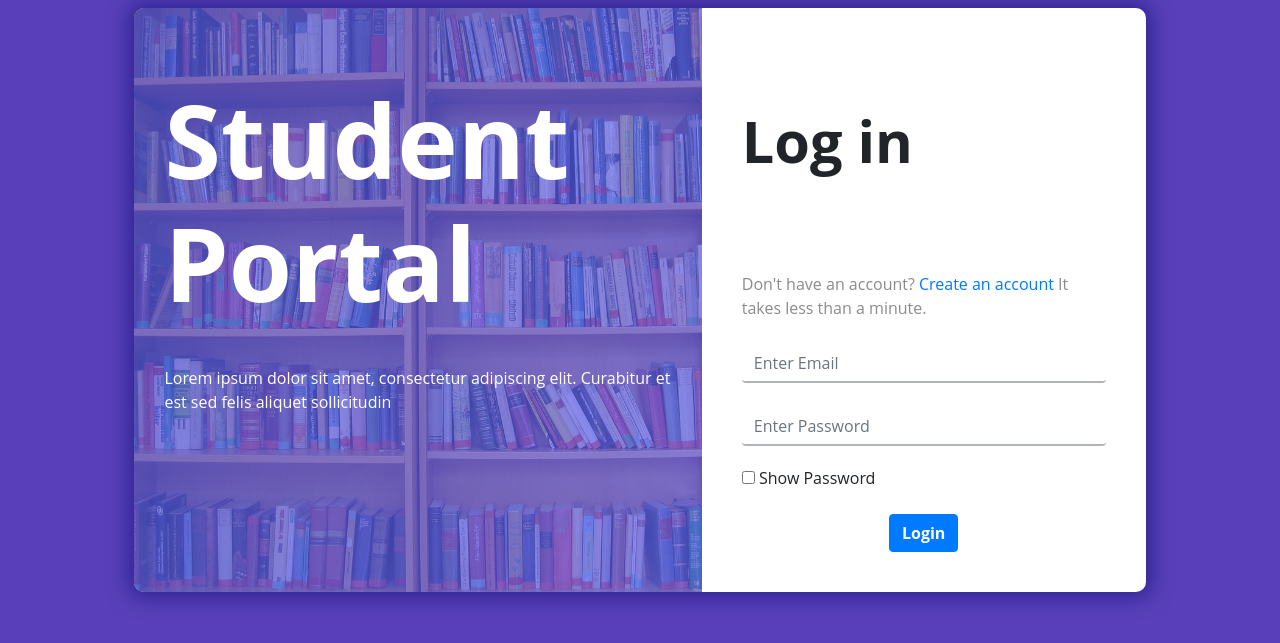
After one commit to sikandarx/MyApp, a PHP site: page /newlogin.php in a window 1280 px wide. The commit adds this page. Shown: the top 643 px of the page. Run offline with PHP 8.4, Linux system fonts and the light colour scheme.

Commit message:
New Login Page

```diff
--- a/application.php
+++ b/application.php
@@ -7,7 +7,7 @@ class application
         $host = "localhost";
         $db_name = "my_app";
         $username = "root";
-        $password = "";
+        $password = "83110";
         $this->conn = new mysqli($host, $username, $password, $db_name);
         if ($this->conn->connect_error)
         {
--- /dev/null
+++ b/newlogin.php
@@ -0,0 +1,150 @@
+<!DOCTYPE html>
+<html lang="en">
+<head>
+    <title>Login Page</title>
+    <link rel="stylesheet" href="https://cdn.jsdelivr.net/npm/bootstrap@4.6.2/dist/css/bootstrap.min.css">
+    <style>
+
+        body {
+            background-color: #5940ba;
+            font-family: "Open Sans", sans-serif;
+            display: block;
+            margin: 8px;
+        }
+        h1{
+            display: block;
+            font-size: 8vmax;
+            margin-block-start: 0.4em;
+            margin-block-end: 0.4em;
+            margin-inline-start: 0px;
+            margin-inline-end: 0px;
+            font-weight: bold;
+        }
+        h5{
+            display: block;
+            font-size: 4.5vmax;
+            margin-block-start: 1em;
+            margin-block-end: 1em;
+            margin-inline-start: 0px;
+            margin-inline-end: 0px;
+            font-weight: bold;
+        }
+        p{
+            display: block;
+            margin-block-start: 1em;
+            margin-block-end: 1em;
+            margin-inline-start: 0px;
+            margin-inline-end: 0px;
+        }
+        hr{
+            margin-top: 30px;
+        }
+        input{
+            padding: 10px;
+            margin-top: 25px;
+            font-size: 16px;
+            border: none!important;
+            border-bottom: 2px solid #B0B3B9!important;
+        }
+        .login-box {
+            margin: 0 auto;
+            background: white;
+            width: 80%;
+            border-radius: 10px;
+            overflow: hidden;
+            display: flex;
+            flex: 1 1 100%;
+            align-items: stretch;
+            justify-content: space-between;
+            box-shadow: 0 0 20px 6px #090b6f85;
+        }
+        .left{
+            color: #FFFFFF;
+            background-size: cover;
+            background-repeat: no-repeat;
+            background-image: url("bg.jpg");
+            overflow: hidden;
+        }
+        .leftoverlay{
+            padding: 30px;
+            width: 100%;
+            height: 100%;
+            background: #5961f9ad;
+            overflow: hidden;
+            box-sizing: border-box;
+        }
+        .right{
+            padding: 40px;
+            overflow: hidden;
+        }
+        .center {
+            display: flex;
+            justify-content: center;
+        }
+
+        .btn.btn-primary{
+            font-weight: bold!important;
+        }
+
+
+    </style>
+</head>
+<body>
+<div class="login-box">
+
+    <div class="left">
+        <div class="leftoverlay">
+            <h1>Student Portal</h1>
+            <p>Lorem ipsum dolor sit amet, consectetur adipiscing elit. Curabitur et est sed felis aliquet sollicitudin</p>
+        </div>
+    </div>
+
+    <div class="right">
+    <h5>Log in</h5><br>
+        <p style="color: #8b8b8b;">Don't have an account? <a href="signup.php">Create an account</a> It takes less than a minute.</p>
+    <form method="post">
+        <div class="form-group">
+            <input type="email" class="form-control" id="username" name="username" placeholder="Enter Email" required>
+        </div>
+        <div class="form-group">
+            <input type="password" class="form-control" id="password" name="password" placeholder="Enter Password" required>
+            <input type="checkbox" id="showPassword" onclick="togglePasswordVisibility()">
+            <label class="spass" for="showPassword">Show Password</label>
+        </div>
+        <?php
+        if (isset($_POST['username']))
+        {
+            // Get form values
+            $username = $_POST['username'];
+            $password = $_POST['password'];
+
+            require 'application.php';
+            $db = new application();
+            $result = $db->get_data_login($username, $password);
+
+            require 'session.php';
+            $session = new session();
+            $session->login($result, $username);
+        }
+        ?>
+        <div class="center">
+            <button type="submit" class="btn btn-primary">Login</button>
+        </div>
+    </form>
+    </div>
+</div>
+
+<script>
+    function togglePasswordVisibility() {
+        var passwordField = document.getElementById("password");
+        var showPasswordCheckbox = document.getElementById("showPassword");
+
+        if (showPasswordCheckbox.checked) {
+            passwordField.type = "text";
+        } else {
+            passwordField.type = "password";
+        }
+    }
+</script>
+</body>
+</html>
```
Also changed, not shown: signup.php (added, +120 -0 lines), bg.jpg (added).
